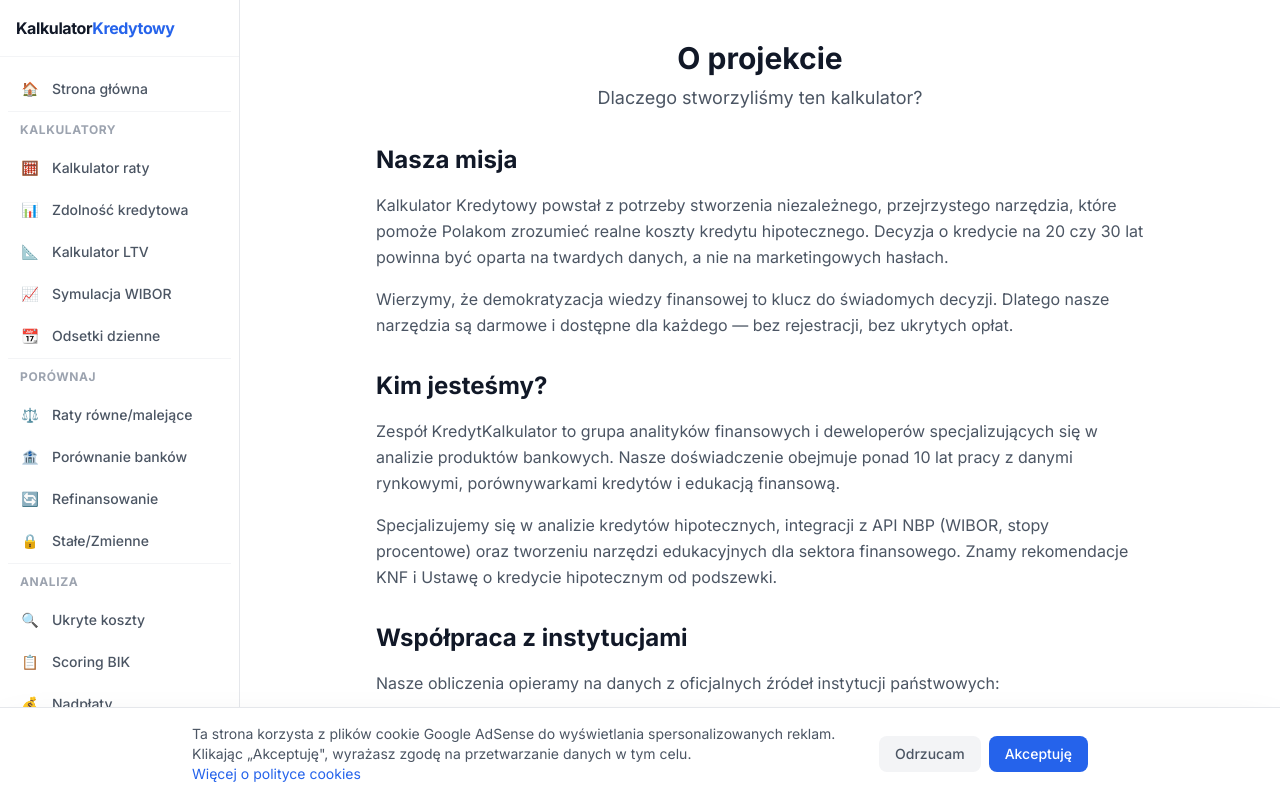
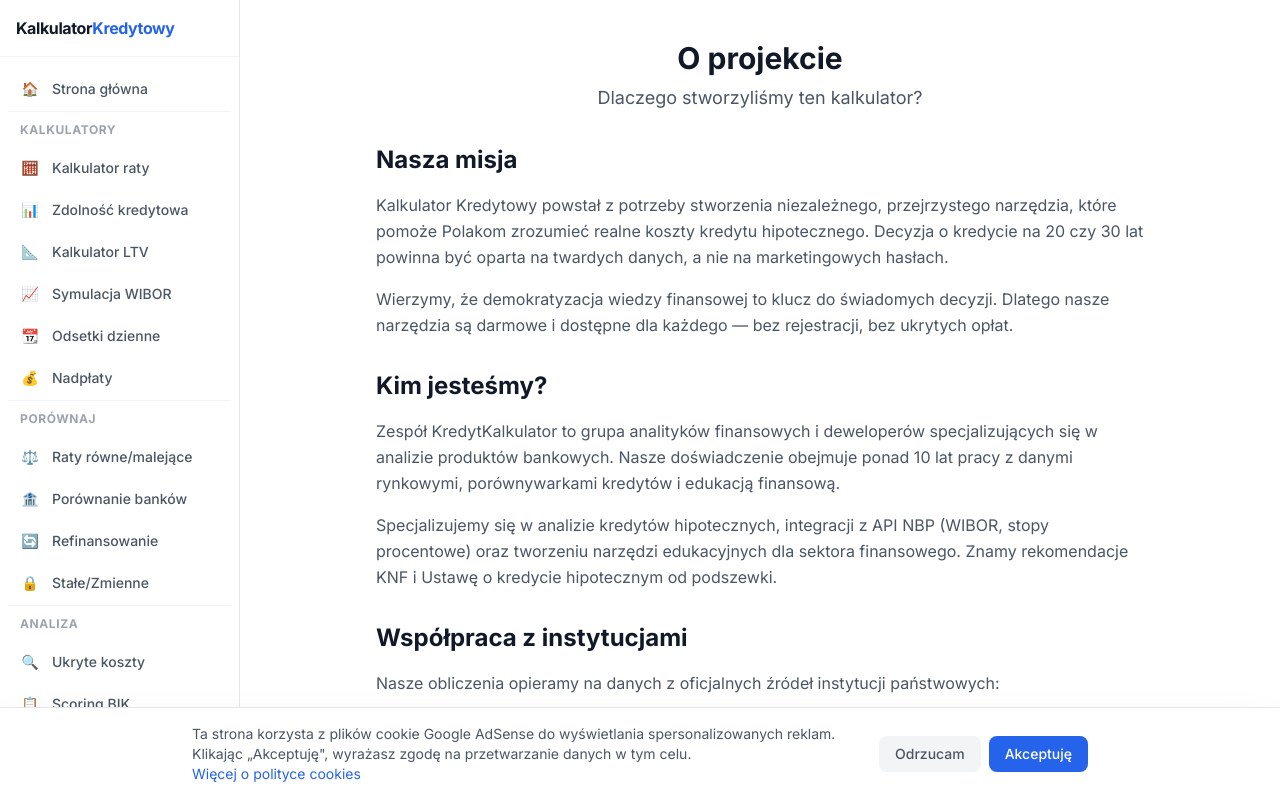
Before and after one commit to kawlas/KREDYT, a React (Vite) app: page /o-projekcie in a window 1280 px wide. Shown: the top 800 px of the page. Built offline with nearby package versions, Linux system fonts and the light colour scheme; no server answers.

Commit message:
fix: Nadplaty przeniesione z Analiza do Kalkulatory w Sidebarze

```diff
--- a/src/components/layout/Sidebar.tsx
+++ b/src/components/layout/Sidebar.tsx
@@ -17,6 +17,7 @@ const sidebarItems: SidebarItemData[] = [
   { type: 'link', label: 'Kalkulator LTV', path: '/ltv-kalkulator/', icon: '📐' },
   { type: 'link', label: 'Symulacja WIBOR', path: '/symulacja-wibor/', icon: '📈' },
   { type: 'link', label: 'Odsetki dzienne', path: '/odsetki-dzienne/', icon: '📆' },
+  { type: 'link', label: 'Nadpłaty', path: '/symulator-nadplat/', icon: '💰' },
   { type: 'divider' },
   { type: 'category', label: 'Porównaj' },
   { type: 'link', label: 'Raty równe/malejące', path: '/raty-rowne-czy-malejace/', icon: '⚖️' },
@@ -27,7 +28,6 @@ const sidebarItems: SidebarItemData[] = [
   { type: 'category', label: 'Analiza' },
   { type: 'link', label: 'Ukryte koszty', path: '/ukryte-koszty-kredytu/', icon: '🔍' },
   { type: 'link', label: 'Scoring BIK', path: '/co-wplywa-na-zdolnosc/', icon: '📋' },
-  { type: 'link', label: 'Nadpłaty', path: '/symulator-nadplat/', icon: '💰' },
   { type: 'divider' },
   { type: 'link', label: 'Poradniki', path: '/poradniki/', icon: '📖' },
   { type: 'link', label: 'FAQ', path: '/faq-kredyt-hipoteczny/', icon: '❓' },
```
